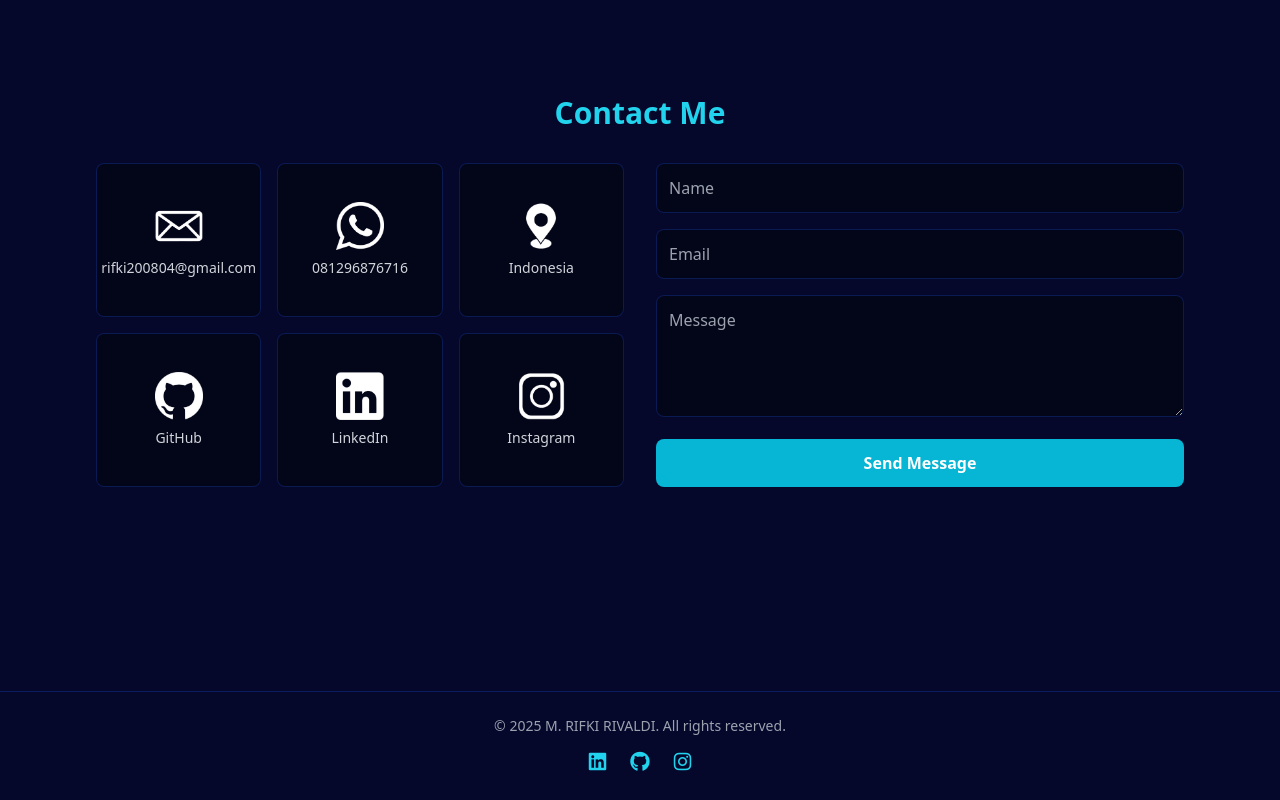
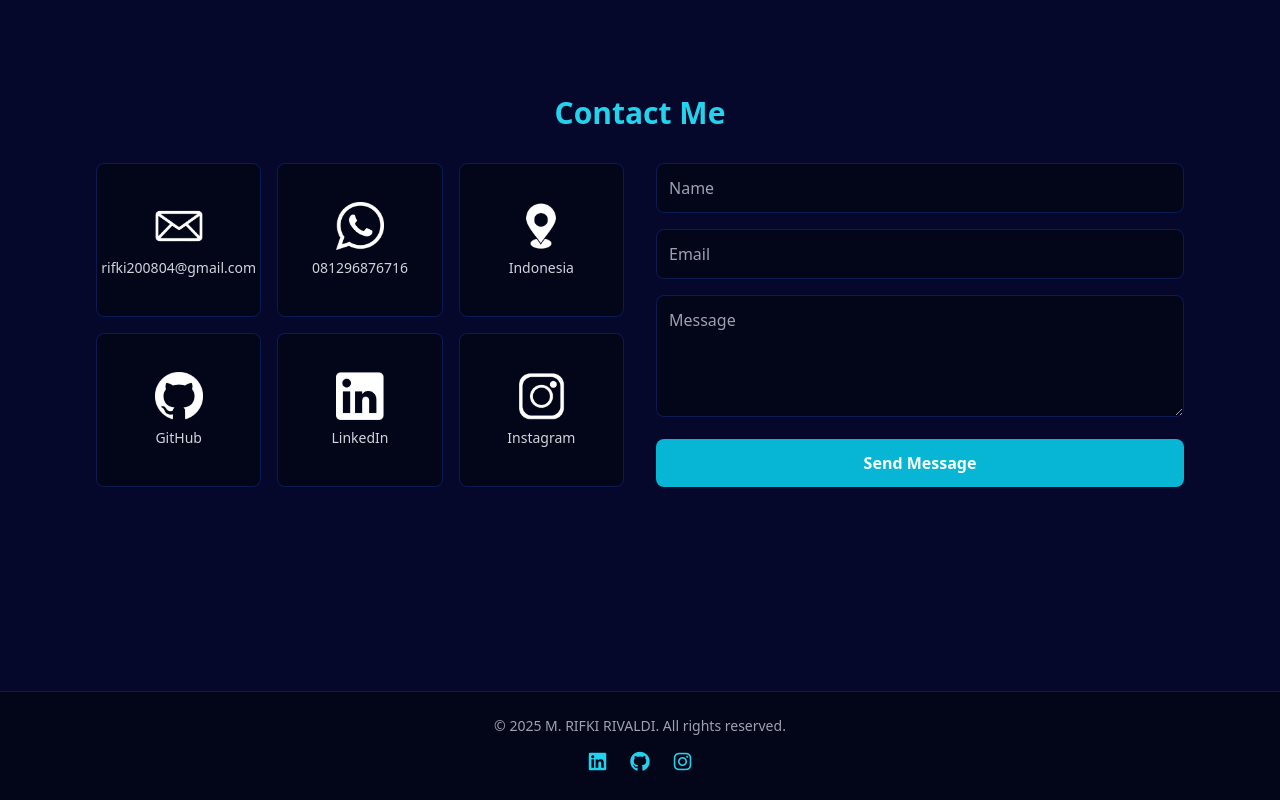
Before and after one commit to MRIFKIRIVALDI/portofolio, a website: page index.html in a window 1280 px wide. Shown: the part 4442-5242 px from the top of the page. Drawn offline with nearby package versions, Linux system fonts and the light colour scheme; no server answers.

Commit message:
Change footer background color to match home section (#030518)

```diff
--- a/index.html
+++ b/index.html
@@ -285,7 +285,7 @@
   </section>
 
   <!-- Footer -->
-  <footer class="bg-[#05072B] text-center py-6 border-t border-blue-700/30">
+  <footer class="bg-[#030518] text-center py-6 border-t border-blue-700/30">
     <p class="text-gray-400 text-sm">© 2025 M. RIFKI RIVALDI. All rights reserved.</p>
     <div class="flex justify-center gap-6 mt-3 text-cyan-400 text-xl">
       <a href="#" class="hover:scale-110 transition-transform"><i class="fa-brands fa-linkedin"></i></a>
```
